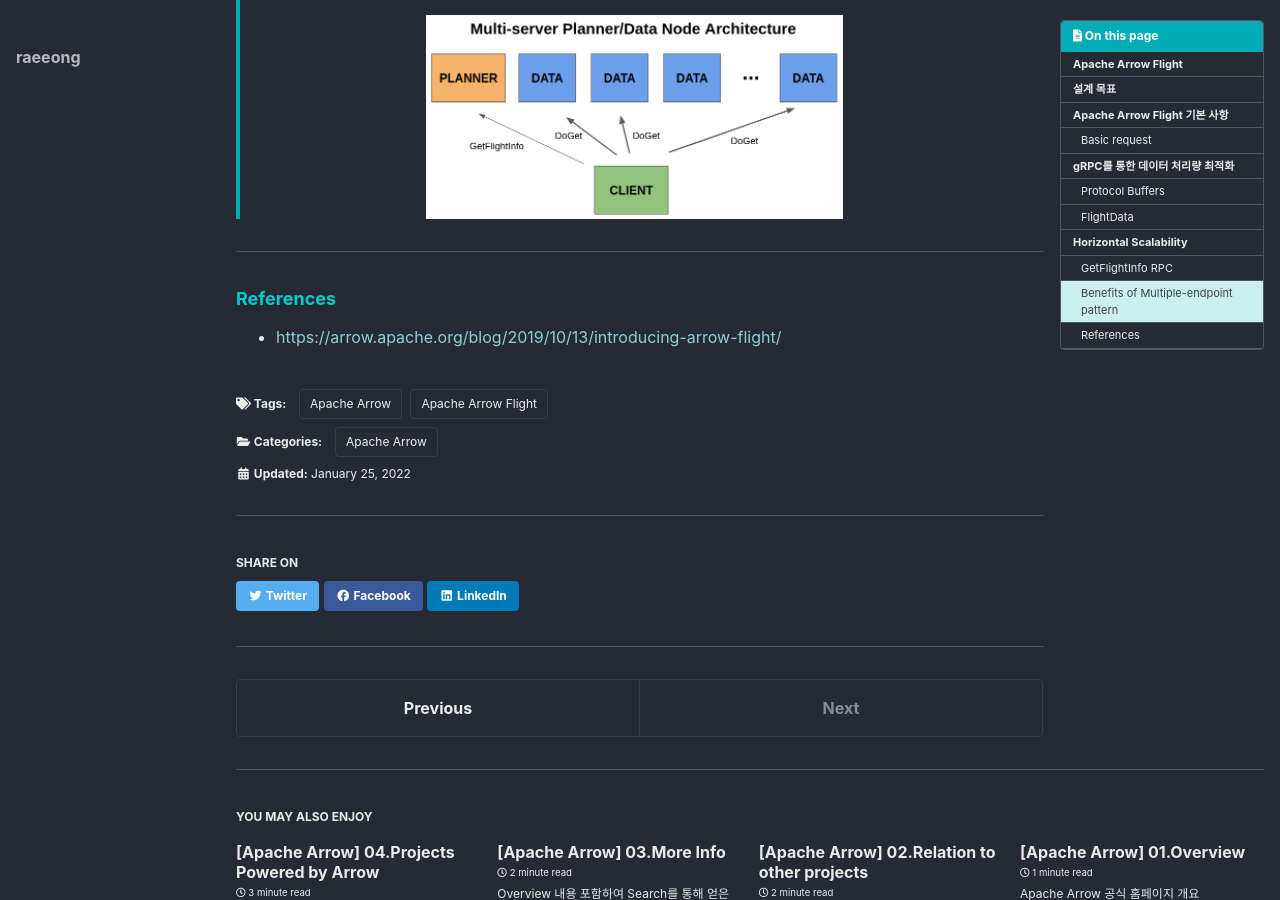
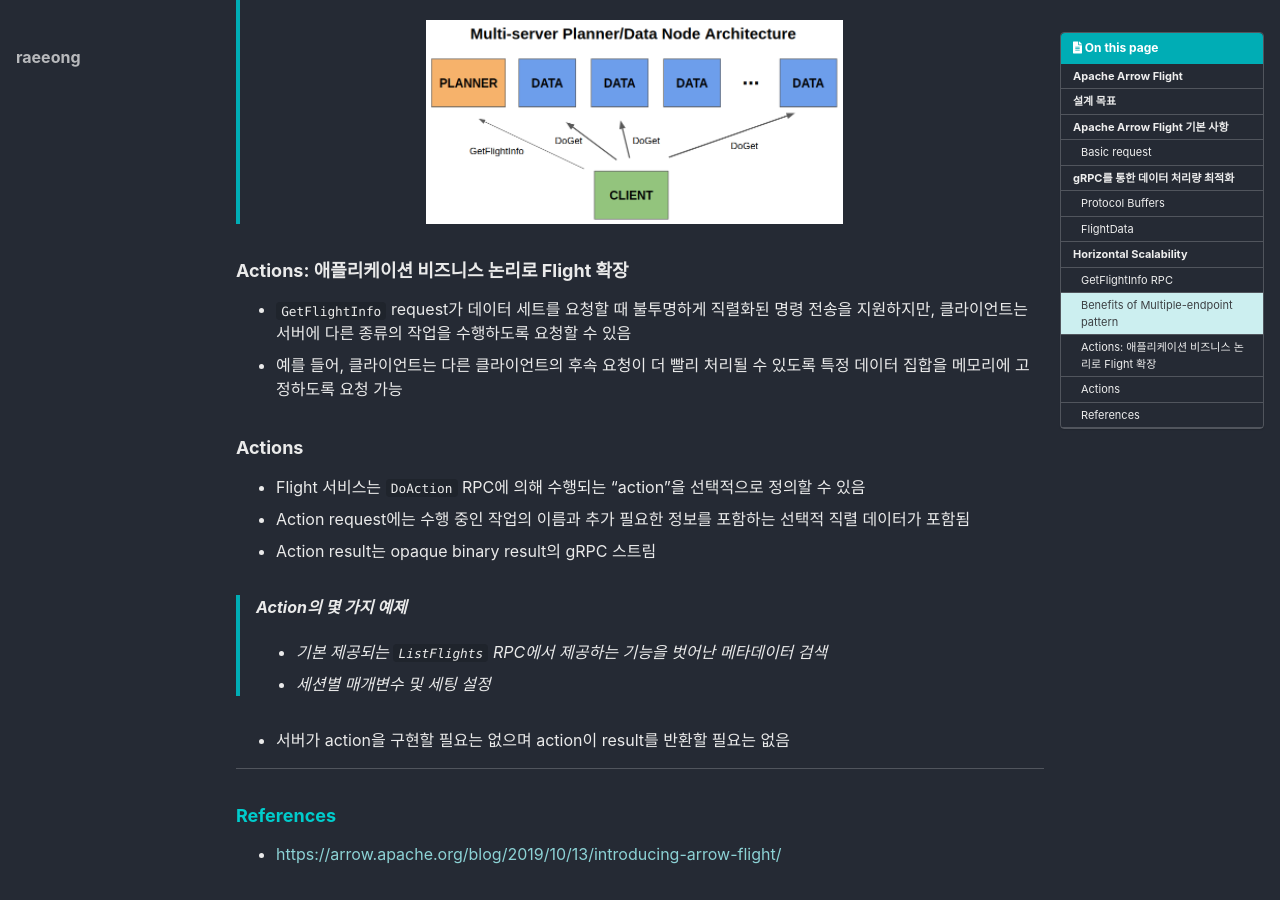
Before and after one commit to friedegg818/friedegg818.github.io, a Jekyll site: the page built from _posts/2022-01-25-ArrowFlight.md, in a window 1280 px wide and 900 px high, scrolled down 2995 px. Built offline with Jekyll 4.4.1, drawn with Linux system fonts in a browser that asks for light colours; cached includes are drawn as plain includes; some web fonts are replaced.

Commit message:
220126 update

```diff
--- a/_posts/2022-01-25-ArrowFlight.md
+++ b/_posts/2022-01-25-ArrowFlight.md
@@ -70,7 +70,7 @@ last_modified_At: 2022-01-25
 >- 메모리 복사 or 역직렬화 없이 `FlightData`의 Protobuf 표현에서 Arrow 레코드 배치를 재구성
 >
 > → 과도한 메모리 복사를 피하기 위한 Protobuf 사용의 오버헤드 방지
-> →  이렇게 최적화된 Flight 구현은 더 나은 성능을 발휘할 수 있음
+> → 이렇게 최적화된 Flight 구현은 더 나은 성능을 발휘할 수 있음
 
 
 ## Horizontal Scalability
@@ -92,10 +92,26 @@ last_modified_At: 2022-01-25
 - 분산 클러스터의 노드마다 다른 역할을 수행할 수 있음
   (ex.다른 노드가 데이터 스트림(`DoGet` or `DoPut`) 요청을 단독으로 수행하는 동안 노드의 하위 집합이 쿼리 계획을 담당할 수 있음)
 
-> - 서비스 역할이 분할된 Multiple-node architecture Diagram
+> **서비스 역할이 분할된 Multiple-node architecture Diagram**
 >
 > <p align="center"><img src="/assets/img/MultipleNodeArchitecture.png"></p>
 
+
+
+### Actions: 애플리케이션 비즈니스 논리로 Flight 확장
+- `GetFlightInfo` request가 데이터 세트를 요청할 때 불투명하게 직렬화된 명령 전송을 지원하지만, 클라이언트는 서버에 다른 종류의 작업을 수행하도록 요청할 수 있음
+- 예를 들어, 클라이언트는 다른 클라이언트의 후속 요청이 더 빨리 처리될 수 있도록 특정 데이터 집합을 메모리에 고정하도록 요청 가능
+
+### Actions
+- Flight 서비스는 `DoAction` RPC에 의해 수행되는 "action"을 선택적으로 정의할 수 있음
+- Action request에는 수행 중인 작업의 이름과 추가 필요한 정보를 포함하는 선택적 직렬 데이터가 포함됨
+- Action result는 opaque binary result의 gRPC 스트림
+
+> **Action의 몇 가지 예제**
+> - 기본 제공되는 `ListFlights` RPC에서 제공하는 기능을 벗어난 메타데이터 검색
+> - 세션별 매개변수 및 세팅 설정
+
+- 서버가 action을 구현할 필요는 없으며 action이 result를 반환할 필요는 없음
 
 ***
 
```
